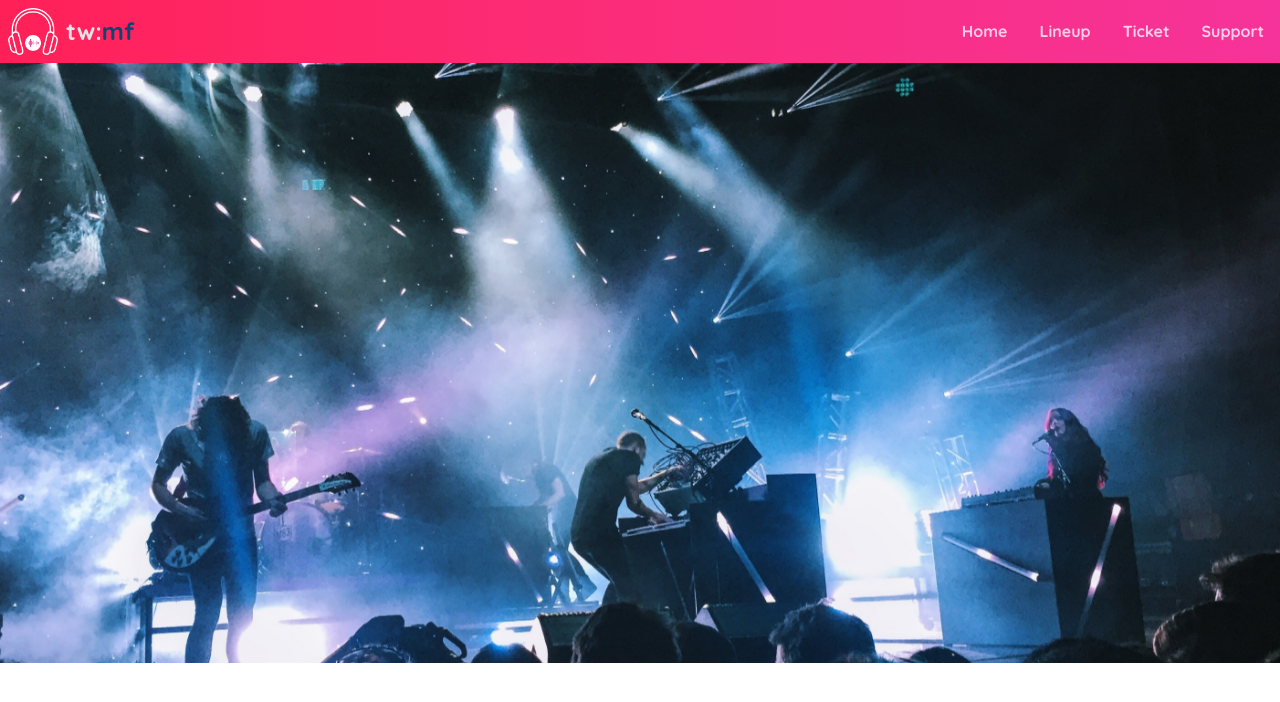
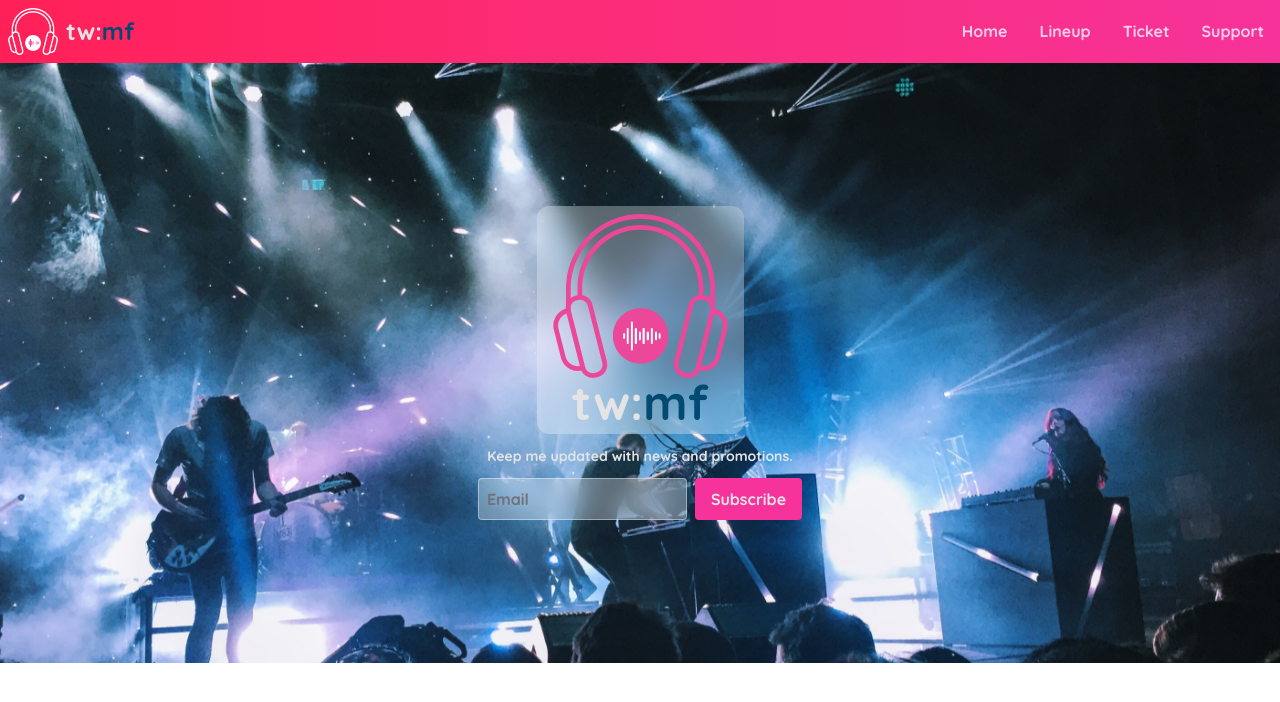
Before and after one commit to Hungnth/udemy-tailwind-css-v4-beginner-to-pro, a website: page tailwind-course-starter/src/index.html in a window 1280 px wide. Drawn offline with Linux system fonts and the light colour scheme.

Commit message:
03. V4 - Build the hero section: 2. Add the hero content

```diff
--- a/tailwind-course-starter/src/index.html
+++ b/tailwind-course-starter/src/index.html
@@ -103,6 +103,28 @@
         <div class="bg-cover bg-center bg-fixed flex flex-col items-center justify-center h-[calc(100vh-200px)] min-h-[400px]"
              style="background-image: url('./assets/images/hero.jpg');"
         >
+            <div class="bg-white/30 py-2 px-4 rounded-xl text-center backdrop-blur-md">
+                <div class="relative">
+                    <img src="./assets/images/logo.png" alt="Logo" width="175px">
+                </div>
+                <div class="text-5xl font-bold">
+                    tw:<span class="text-sky-900">mf</span>
+                </div>
+            </div>
+            <div class="font-bold mt-3 text-sm">
+                Keep me updated with news and promotions.
+            </div>
+            <form class="mt-3 flex gap-2">
+                <input type="email"
+                       placeholder="Email"
+                       class="rounded-sm border border-white/40 bg-white/30 backdrop-blur-md p-2 font-bold text-sky-900 placeholder-zinc-500 caret-pink-500 outline-pink-500 focus:outline"
+                >
+                <button type="submit"
+                        class="cursor-pointer rounded-sm bg-pink-500 py-2 px-4 font-bold transition-colors hover:bg-sky-900 hover:shadow-lg hover::shadow-black/20"
+                >
+                    Subscribe
+                </button>
+            </form>
         </div>
     </header>
 </main>
```
Also changed, not shown: tailwind-course-starter/dist/output.css.
